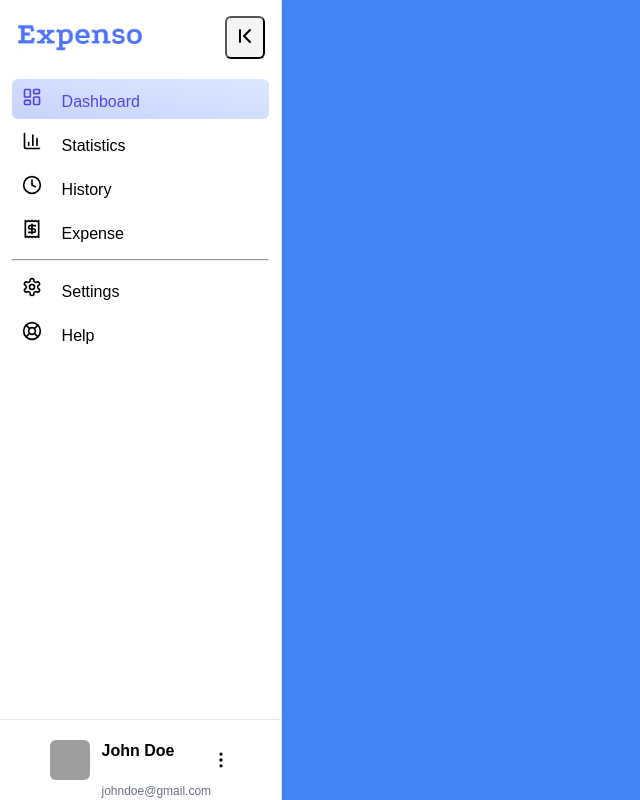
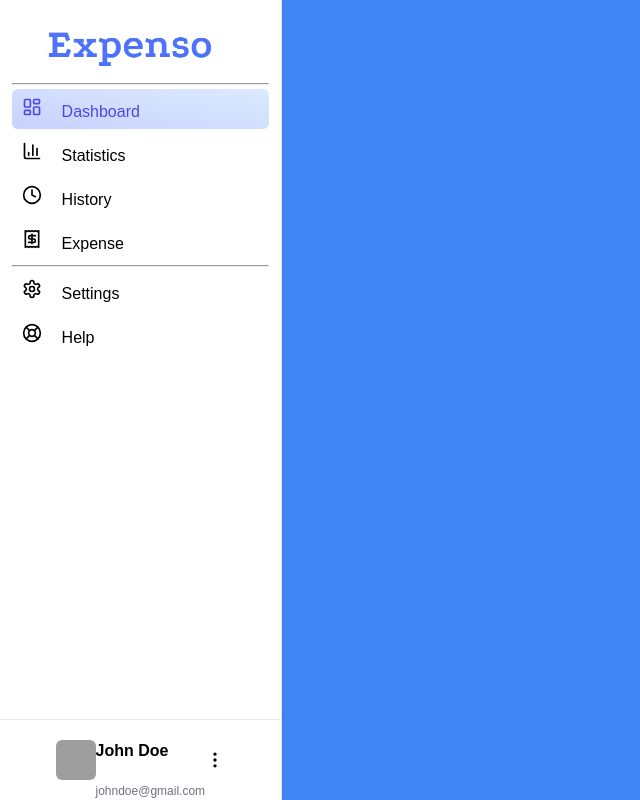
Before and after one commit to HassanKashif-pro/Expense-Tracker, a React (Vite) app in the folder my-react-app/: page /home in a window 1280 px wide. Shown: the whole page, without its empty margins (0-640 px from the left). Built offline with nearby package versions, Linux system fonts and the light colour scheme; grey boxes are pictures that could not be loaded; a web font is replaced by a local one.

Commit message:
(webapp): Removed the extend side bar btn.

```diff
--- a/my-react-app/src/components/SideBar.tsx
+++ b/my-react-app/src/components/SideBar.tsx
@@ -1,17 +1,10 @@
-import { MoreVertical, ChevronLast, ChevronFirst } from "lucide-react";
-import {
-  useContext,
-  createContext,
-  useState,
-  ReactNode,
-  MouseEventHandler,
-} from "react";
+import { MoreVertical } from "lucide-react";
+import { useContext, createContext, useState, ReactNode } from "react";
 import "../styles/Sidebar.css";
 import { Link, useLocation } from "react-router-dom";
 
 // Define types for context and props
 interface SidebarContextProps {
-  expanded: boolean;
   activeItem: string;
   setActiveItem: (name: string) => void;
 }
@@ -23,45 +16,31 @@ interface SidebarProps {
 interface SidebarItemProps {
   icon: ReactNode;
   text: string;
-  active?: boolean;
   alert?: boolean;
   link?: string;
-  onClick: () => void;
 }
 
-// Create the Sidebar context to share expanded state
+// Create the Sidebar context to share active item state
 const SidebarContext = createContext<SidebarContextProps | undefined>(
   undefined
 );
 
 export default function Sidebar({ children }: SidebarProps) {
-  const [expanded, setExpanded] = useState(true);
   const [activeItem, setActiveItem] = useState("");
 
   return (
-    <aside className={`sidebar ${expanded ? "" : "sidebar--collapsed"}`}>
+    <aside className="sidebar">
       <nav className="sidebar__nav">
         <div className="sidebar__header">
           <img
             src="../public/nav-logo.png"
-            className={`sidebar__logo ${
-              expanded ? "sidebar__logo--expanded" : ""
-            }`}
+            className="sidebar__logo"
             alt="Logo"
           />
-          <button
-            onClick={() => setExpanded((curr) => !curr)}
-            className="sidebar__toggle-button"
-            aria-label="Toggle Sidebar"
-          >
-            {expanded ? <ChevronFirst /> : <ChevronLast />}
-          </button>
         </div>
 
-        {/* Sidebar context to control expansion */}
-        <SidebarContext.Provider
-          value={{ expanded, activeItem, setActiveItem }}
-        >
+        {/* Sidebar context to control active item */}
+        <SidebarContext.Provider value={{ activeItem, setActiveItem }}>
           <ul className="sidebar__menu">{children}</ul>
         </SidebarContext.Provider>
 
@@ -72,11 +51,7 @@ export default function Sidebar({ children }: SidebarProps) {
             alt="User Avatar"
             className="sidebar__avatar"
           />
-          <div
-            className={`sidebar__user-info ${
-              expanded ? "sidebar__user-info--expanded" : ""
-            }`}
-          >
+          <div className="sidebar__user-info">
             <div className="sidebar__user-text">
               <h4 className="sidebar__user-name">John Doe</h4>
               <span className="sidebar__user-email">johndoe@gmail.com</span>
@@ -89,11 +64,15 @@ export default function Sidebar({ children }: SidebarProps) {
   );
 }
 
-export function SidebarItem({ icon, text, alert, link }: any) {
-  const { expanded }: any = useContext(SidebarContext);
+export function SidebarItem({ icon, text, alert, link }: SidebarItemProps) {
+  const { activeItem, setActiveItem } = useContext(SidebarContext) || {};
   const location = useLocation(); // Get the current route path
 
   const isActive = location.pathname === link; // Check if the item is active
+
+  const handleItemClick = () => {
+    setActiveItem && setActiveItem(text);
+  };
 
   return (
     <li
@@ -101,25 +80,12 @@ export function SidebarItem({ icon, text, alert, link }: any) {
         alert ? "sidebar__item--alert" : ""
       }`}
     >
-      <Link to={link} className="sidebar__link">
+      <Link to={link} className="sidebar__link" onClick={handleItemClick}>
         <div className="sidebar__item-content">
           {icon}
-          <span
-            className={`sidebar__item-text ${
-              expanded ? "sidebar__item-text--expanded" : ""
-            }`}
-          >
-            {text}
-          </span>
+          <span className="sidebar__item-text">{text}</span>
         </div>
-        {alert && (
-          <div
-            className={`sidebar__alert-dot ${
-              expanded ? "" : "sidebar__alert-dot--collapsed"
-            }`}
-          />
-        )}
-        {!expanded && <div className="sidebar__tooltip">{text}</div>}
+        {alert && <div className="sidebar__alert-dot" />}
       </Link>
     </li>
   );
--- a/my-react-app/src/components/side-Items.tsx
+++ b/my-react-app/src/components/side-Items.tsx
@@ -12,6 +12,7 @@ import {
 } from "lucide-react";
 
 const sidebarItems = [
+  { type: "divider" },
   { icon: <LayoutDashboard size={20} />, text: "Dashboard", link: "/home" },
   { icon: <BarChart3 size={20} />, text: "Statistics", link: "/stats" },
   { icon: <Clock size={20} />, text: "History", link: "/history" },
--- a/my-react-app/src/styles/Sidebar.css
+++ b/my-react-app/src/styles/Sidebar.css
@@ -20,10 +20,14 @@
 
 /* Header section */
 .sidebar__header {
+  width: 60%;
+  margin-left: 30px;
+  margin-top: 15px;
   padding: 1rem;
-  padding-bottom: 0.5rem;
+  padding-bottom: 1rem;
   display: flex;
-  justify-content: space-between;
+
+  justify-content: center;
   align-items: center;
 }
 
@@ -55,9 +59,11 @@
 .sidebar__menu {
   flex: 1;
   padding: 0 0.75rem;
-  margin-top: 0.5rem;
+  margin-top: 0;
 }
-
+.my-3 {
+  margin: 0;
+}
 .sidebar__item {
   position: relative;
   display: flex;
```
